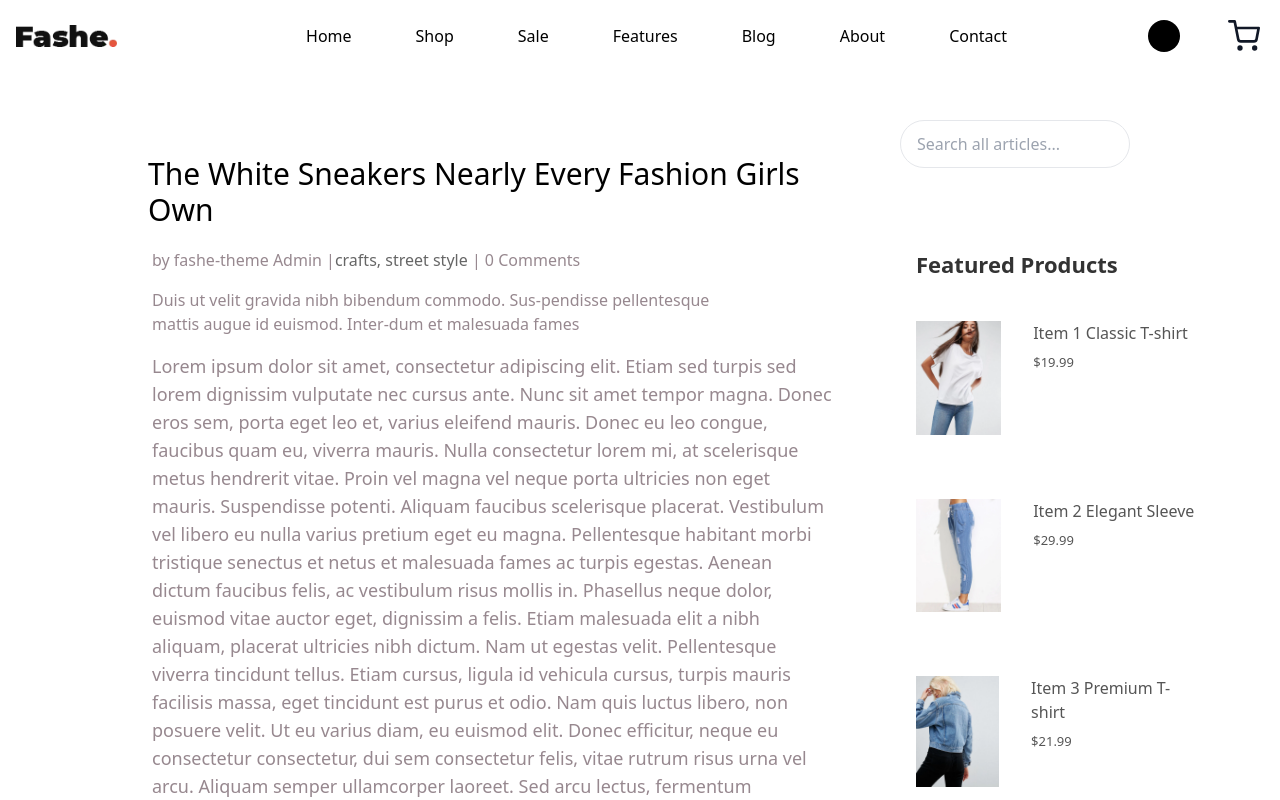
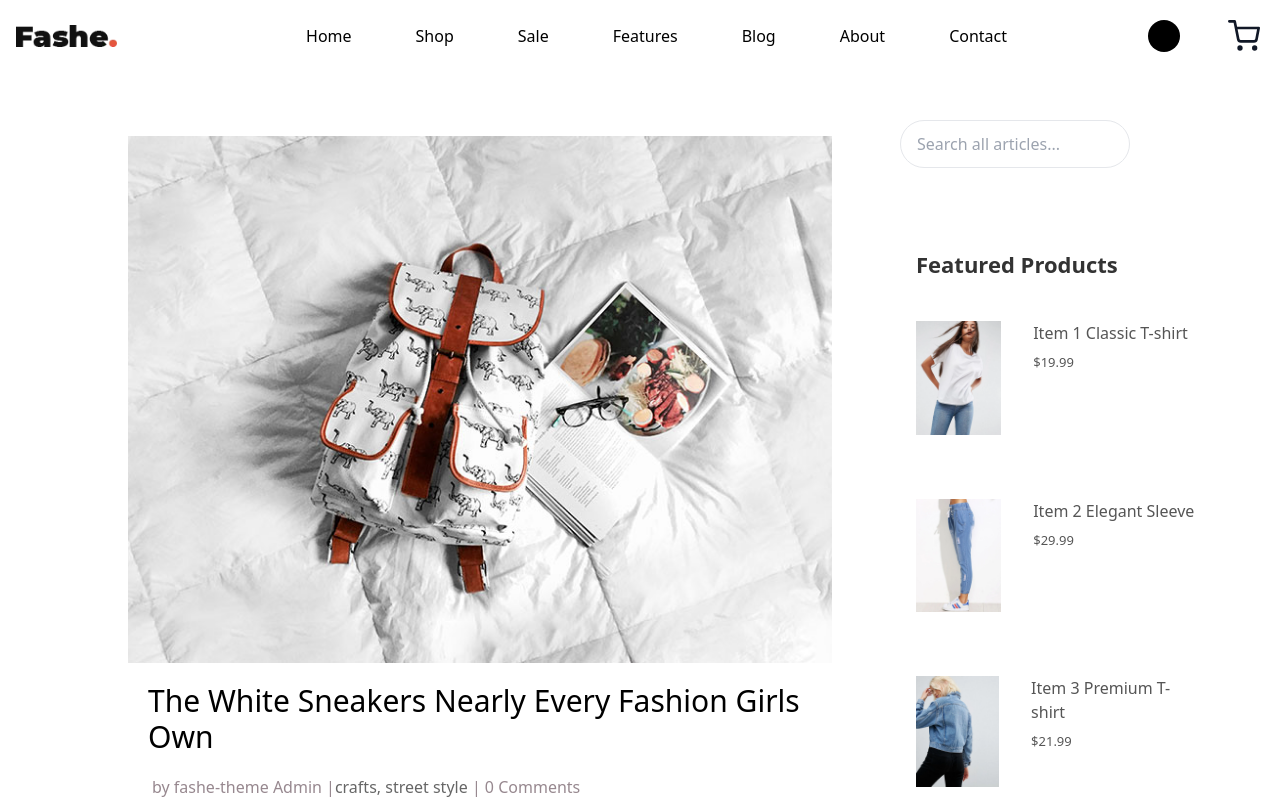
Before and after one commit to Wiaamatouani/React_Final_Project_Wiaamatouani, a React (Create React App) app: page /describlog in a window 1280 px wide. Shown: the top 800 px of the page. Built offline with nearby package versions, Linux system fonts and the light colour scheme.

Commit message:
navigate-change

```diff
--- a/src/pages/components/describblog.jsx
+++ b/src/pages/components/describblog.jsx
@@ -14,7 +14,9 @@ const Describblog = () => {
 <div className='flex-row flex gap-3'>
             <div className='flex-col pt-16 pl-32'>
                 <div >
-
+                <div className='overflow-hidden w-[55vw]'>
+                        <img onClick={() => { navigate("/describlog") }} className='w-[100%] h-[100%] hover:scale-110 duration-500 ' src={Blog1} alt="" />
+                    </div>
 
                     <h1 className='text-3xl p-5   hover:text-red-700 font-normal'>The White Sneakers Nearly Every Fashion Girls Own</h1>
                     <p className='font-light pl-6  text-[#97888f]'>by fashe-theme Admin |
```
